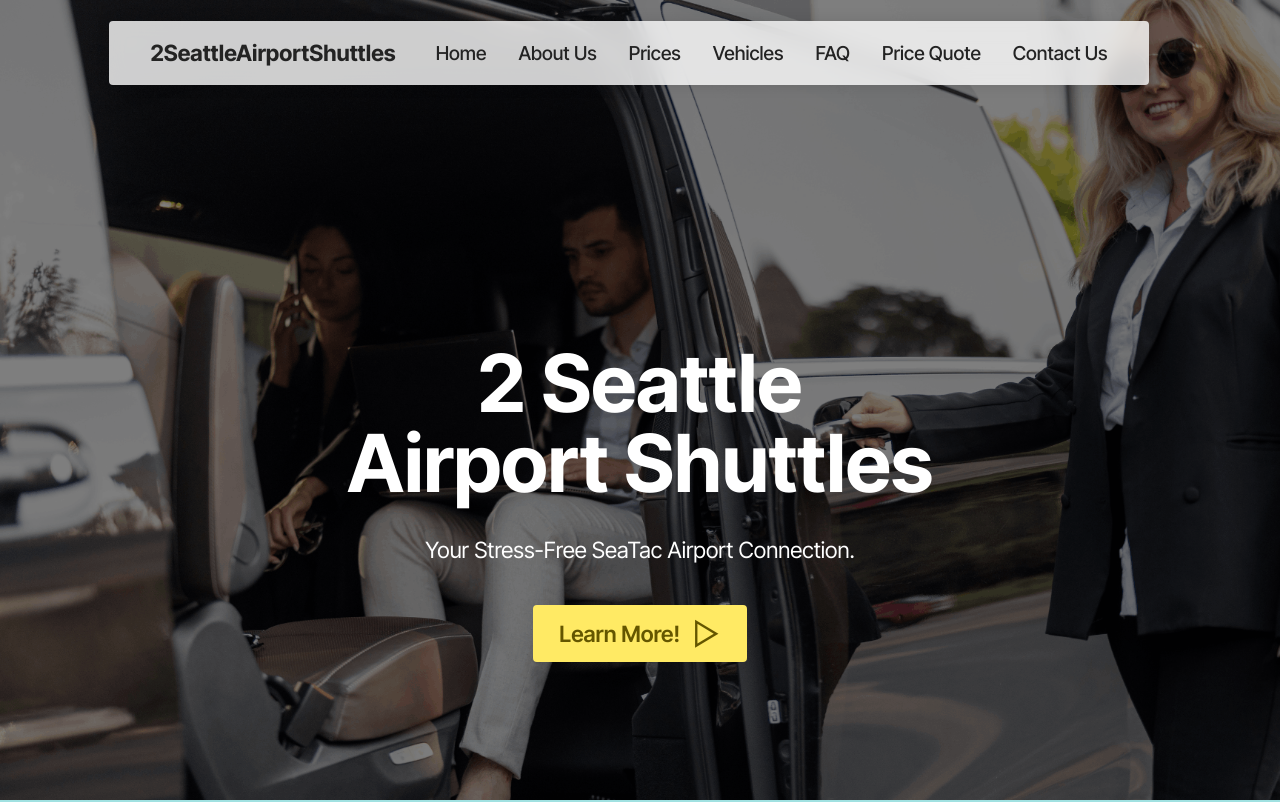
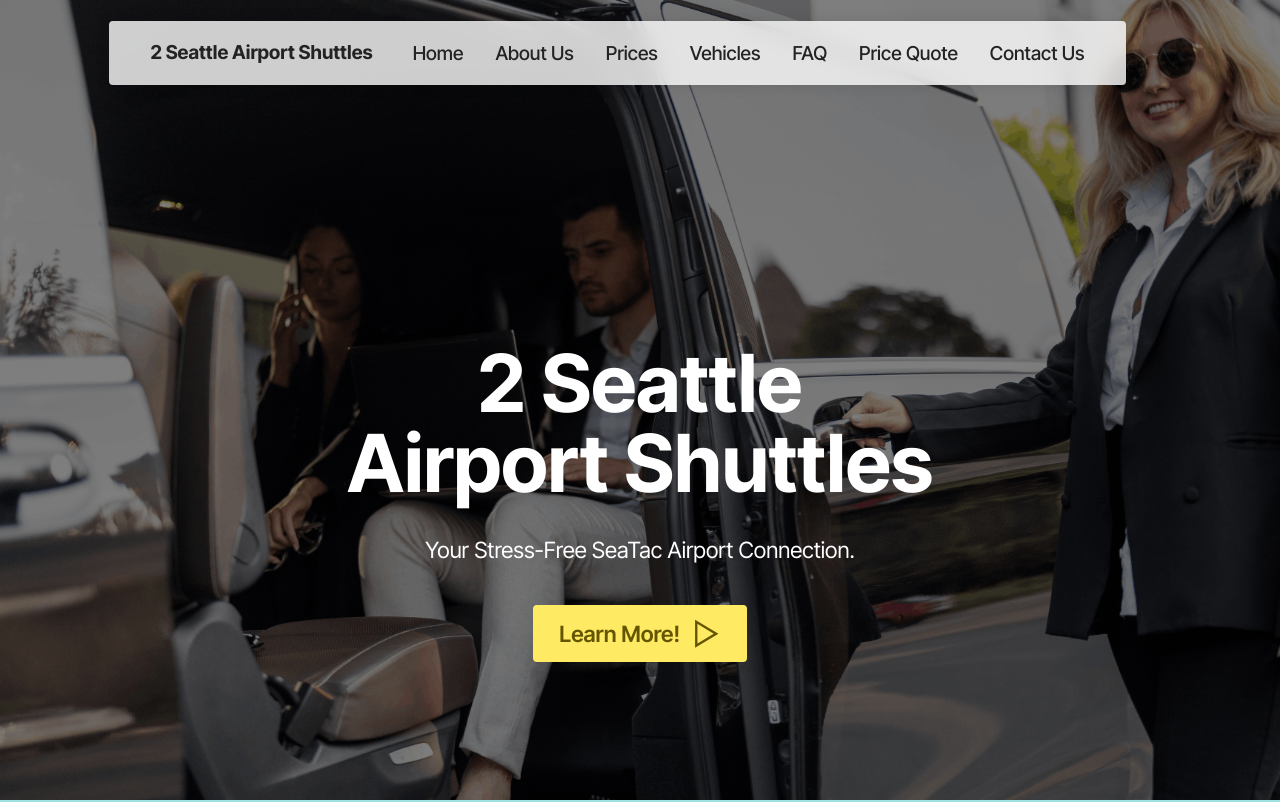
Before and after one commit to speedyhypnosis/2seattleairportshuttles, a plain HTML site: page index.html in a window 1280 px wide. Shown: the top 802 px of the page. Drawn offline with Linux system fonts and the light colour scheme; files whose address does not match are found by name.

Commit message:
Add files via upload

```diff
--- a/index.html
+++ b/index.html
@@ -38,7 +38,7 @@
 		<div class="container">
 			<div class="navbar-brand">
 
-				<span class="navbar-caption-wrap"><a class="navbar-caption text-black display-7" href="#">2SeattleAirportShuttles</a></span>
+				<span class="navbar-caption-wrap"><a class="navbar-caption text-black display-4" href="#">2 Seattle Airport Shuttles</a></span>
 			</div>
 			<button class="navbar-toggler" type="button" data-toggle="collapse" data-bs-toggle="collapse" data-target="#navbarSupportedContent" data-bs-target="#navbarSupportedContent" aria-controls="navbarNavAltMarkup" aria-expanded="false" aria-label="Toggle navigation">
 				<div class="hamburger">
@@ -509,7 +509,7 @@
         <div class="row">
             <div class="col-lg-8 mx-auto mbr-form" data-form-type="formoid">
 <!--Formbuilder Form-->
-<form action="https://mobirise.eu/" method="POST" class="mbr-form form-with-styler" data-form-title="2SeattleAirportShuttles Booking Form"><input type="hidden" name="email" data-form-email="true" value="Vi3GfkxBl0hNmFi+6K2oArBZop6SrC9FaPRzmVTVh7CYWBpQX9hdNEXqHYmSs+QVpfkubbWMhaYbGTNKFQlQYZL3Wy5DuxG+8sLXK6QfZm0k32Rc3IbIeHdV1PDPTezl.uqBzC2lvCVhCYfq+Jc+G4U5dpqQZVoF0zpguWNynyvT1hfcl5hrog7VVWY2i6wA6sachBb/BHdEemrkvtYzohRMs9cNnyBg4Udla2h1/O1gZDDCR7JdvAWAbW+orNCfk">
+<form action="https://mobirise.eu/" method="POST" class="mbr-form form-with-styler" data-form-title="2SeattleAirportShuttles Booking Form"><input type="hidden" name="email" data-form-email="true" value="n9zt7mkgOyI8xcHU2IkyQd2M/zzQwQ4HlPp5vYvH4XL6dVIV3hL6/urVGEAIBbO7c5AFYjLlLNmZbQ+3mD2Ja4KYQimqWRlez3EWg6Y0JiXCbnQamSKa4WfSmMsogjwr.Jh6TFudX2ZeFZrjl40EFsAlzJWF7aLdqM+7aldrXJM7fGILZZAIuV4pzCqhv8o1k1UNun9C3L65jjLMrm0tyzMVFNg9bHt/MXciaisvUha8zY9UD+EVGScuM3L/+dKIc">
 <div class="form-row">
 <div hidden="hidden" data-form-alert="" class="alert alert-success col-12">Thanks for filling out the form! We'll contact you soon.</div>
 <div hidden="hidden" data-form-alert-danger="" class="alert alert-danger col-12">Oops...! some problem!</div>
```
Also changed, not shown: 1 other file.
